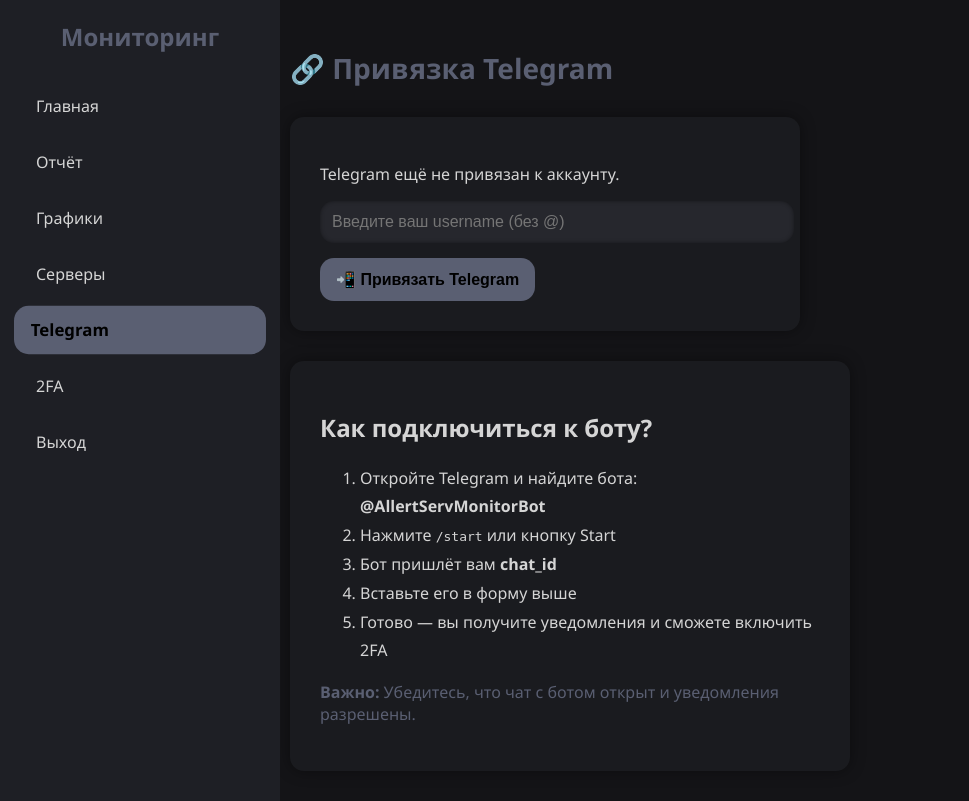
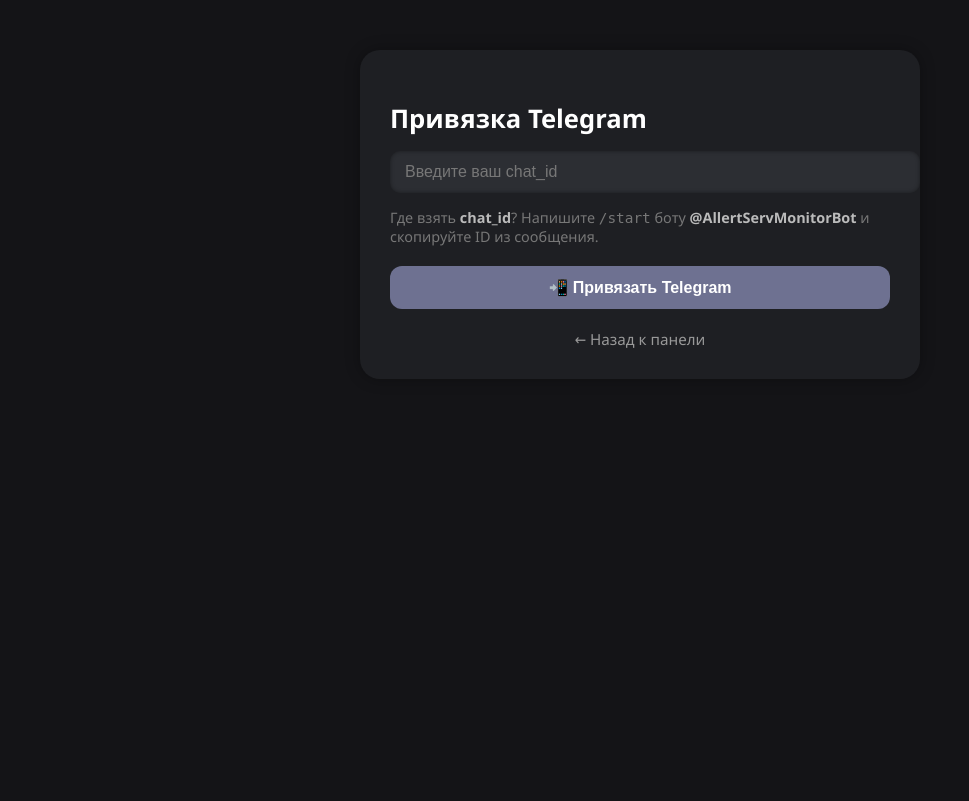
Before and after one commit to MaxFalse0/Monitoring_server, a Flask app: page /tg_connect in a window 1280 px wide. Shown: the whole page, without its empty margins (0-969 px from the left). After the commit the page ends 348 px from the top, so only its background shows below. Run offline with Flask 3, Linux system fonts and the light colour scheme; the visitor is signed in with stand-in values (Sample User, id 1); data comes from the database, SQL or seed files in the repository.

Commit message:
ALL_WORK

```diff
--- a/server_monitoring/analyze.py
+++ b/server_monitoring/analyze.py
@@ -1,10 +1,14 @@
 import requests
 import paramiko
 from server_monitoring.config import THRESHOLDS, TELEGRAM_BOT_TOKEN, AUTOHEAL_CPU
+import os
+import json
+
 
 # Дополнительные пороги
 USER_THRESHOLD = 50
 TEMP_THRESHOLD = 75
+
 
 def check_alerts(cpu, ram, disk, telegram_username=None, users=None, temp=None):
     alerts = []
@@ -27,20 +31,64 @@
         msg = "\n".join(alerts)
         send_telegram_alert(telegram_username, msg)
 
-def send_telegram_alert(user_telegram_username, message):
+MAP_PATH = "user_map.json"
+
+# def send_telegram_alert(user, message):
+#     # Если это уже chat_id (число), отправляем напрямую
+#     try:
+#         chat_id = int(user)
+#     except ValueError:
+#         # иначе ищем username → chat_id
+#         username = user.lower().lstrip("@")
+#         chat_id = None
+#         if os.path.exists(MAP_PATH):
+#             with open(MAP_PATH, "r", encoding="utf-8") as f:
+#                 user_map = json.load(f)
+#                 chat_id = user_map.get(username)
+#         if not chat_id:
+#             print(f"[Telegram] Неизвестный username: {username}")
+#             return
+#
+#     url = f"https://api.telegram.org/bot{TELEGRAM_BOT_TOKEN}/sendMessage"
+#     payload = {"chat_id": chat_id, "text": message}
+#     try:
+#         resp = requests.post(url, json=payload, timeout=10)
+#         if resp.status_code == 200:
+#             print(f"[Telegram] Сообщение отправлено → {chat_id}")
+#         else:
+#             print(f"[Telegram] Ошибка: {resp.text}")
+#     except Exception as e:
+#         print(f"[Telegram] Сбой отправки: {e}")
+
+
+def send_telegram_alert(user, message):
+    print(f"[DEBUG] Пытаюсь отправить сообщение: {message} → {user}")
+
     try:
-        chat_id = int(user_telegram_username)
+        # Если это ID (число)
+        chat_id = int(user)
+        print(f"[DEBUG] Используем как chat_id: {chat_id}")
     except ValueError:
-        print("Telegram username не является числом (chat_id).")
-        return
+        # Обрабатываем username
+        username = str(user).strip().lstrip("@").lower()
+        print(f"[DEBUG] Обрабатываем username: {username}")
+        chat_id = None
+        if os.path.exists(MAP_PATH):
+            with open(MAP_PATH, "r", encoding="utf-8") as f:
+                user_map = json.load(f)
+                chat_id = user_map.get(username)
+                print(f"[DEBUG] Найден chat_id: {chat_id}")
+        if not chat_id:
+            print(f"[Telegram] ❌ Неизвестный Telegram username: {username}")
+            return
 
     url = f"https://api.telegram.org/bot{TELEGRAM_BOT_TOKEN}/sendMessage"
     payload = {"chat_id": chat_id, "text": message}
     try:
         resp = requests.post(url, json=payload, timeout=10)
         if resp.status_code == 200:
-            print(f"Telegram-сообщение отправлено (chat_id={chat_id}).")
+            print(f"[Telegram] ✅ Сообщение отправлено: {chat_id}")
         else:
-            print(f"Ошибка при отправке Telegram: {resp.text}")
+            print(f"[Telegram] ❌ Ошибка Telegram: {resp.text}")
     except Exception as e:
-        print(f"Ошибка при запросе к Telegram: {e}")
+        print(f"[Telegram] ❌ Сбой отправки: {e}")
--- a/server_monitoring/telegram_bot.py
+++ b/server_monitoring/telegram_bot.py
@@ -1,21 +1,37 @@
 import logging
 import time
+import json
+import os
 
 from telegram.ext import Updater, CommandHandler
 from telegram import Update
 from telegram.ext.callbackcontext import CallbackContext
 from server_monitoring.config import TELEGRAM_BOT_TOKEN
 
-logging.basicConfig(
-    format='%(asctime)s - %(name)s - %(levelname)s - %(message)s',
-    level=logging.INFO
-)
+MAP_PATH = "user_map.json"
+
+def load_map():
+    if os.path.exists(MAP_PATH):
+        with open(MAP_PATH, "r", encoding="utf-8") as f:
+            return json.load(f)
+    return {}
+
+def save_map(data):
+    with open(MAP_PATH, "w", encoding="utf-8") as f:
+        json.dump(data, f, ensure_ascii=False, indent=2)
 
 def start_command(update: Update, context: CallbackContext):
     if update.message.from_user.is_bot:
-        return  # Игнорируем команды от ботов
+        return
 
     chat_id = update.effective_chat.id
+    username = update.message.from_user.username
+
+    if username:
+        user_map = load_map()
+        user_map[username.lower()] = chat_id
+        save_map(user_map)
+
     text = (
         "Привет! Я бот для уведомлений о мониторинге.\n"
         f"Ваш chat_id: {chat_id}\n\n"
@@ -24,19 +40,14 @@
     )
     update.message.reply_text(text)
 
-
 def run_bot():
     print("Telegram bot is starting...")
 
     updater = Updater(token=TELEGRAM_BOT_TOKEN, use_context=True)
     dispatcher = updater.dispatcher
-
     dispatcher.add_handler(CommandHandler("start", start_command))
-    # Не добавляем MessageHandler => на любые другие сообщения молчим
 
     updater.start_polling()
-    print("Telegram bot is running in background (thread).")
-
-    # Вместо idle() в потоке делаем самописный цикл
+    print("Telegram bot is running in background.")
     while True:
         time.sleep(1)
--- a/server_monitoring/templates/tg_connect.html
+++ b/server_monitoring/templates/tg_connect.html
@@ -1,32 +1,111 @@
-{% extends "base.html" %}
-{% block title %}Telegram{% endblock %}
-{% block content %}
-<h1 class="page-title">🔗 Привязка Telegram</h1>
+<!DOCTYPE html>
+<html lang="ru">
+<head>
+    <meta charset="UTF-8">
+    <title>Привязка Telegram</title>
+    <link rel="stylesheet" href="{{ url_for('static', filename='styles.css') }}">
+    <style>
+        .form-block {
+            max-width: 500px;
+            margin: 50px auto;
+            padding: 30px;
+            background-color: #1e1f23;
+            border-radius: 20px;
+            box-shadow: 0 0 15px #00000050;
+        }
+        .form-block h2 {
+            margin-bottom: 15px;
+            font-size: 1.6rem;
+            color: #fff;
+        }
+        .form-block .current {
+            margin-bottom: 15px;
+            color: #aaa;
+        }
+        .form-block .current strong {
+            color: #fff;
+        }
+        .input-group input {
+            width: 100%;
+            padding: 12px 15px;
+            background-color: #2c2e33;
+            border: none;
+            border-radius: 10px;
+            color: #fff;
+            font-size: 1rem;
+        }
+        .input-group input::placeholder {
+            color: #777;
+        }
+        .form-hint {
+            margin-top: 8px;
+            font-size: 0.9rem;
+            color: #777;
+        }
+        .form-hint b {
+            color: #bbb;
+        }
+        .error {
+            color: #ff5e5e;
+            background: #2a1f1f;
+            padding: 10px 15px;
+            border-radius: 8px;
+            margin-top: 10px;
+        }
+        .btn {
+            display: block;
+            margin-top: 20px;
+            padding: 12px;
+            width: 100%;
+            background: #6e7191;
+            color: white;
+            border: none;
+            border-radius: 12px;
+            font-size: 1rem;
+            cursor: pointer;
+            transition: 0.3s ease;
+        }
+        .btn:hover {
+            background: #888bb0;
+        }
+        .back-link {
+            display: block;
+            margin-top: 20px;
+            text-align: center;
+            font-size: 0.95rem;
+            color: #999;
+            text-decoration: none;
+        }
+        .back-link:hover {
+            text-decoration: underline;
+        }
+    </style>
+</head>
+<body>
+<div class="form-block">
+    <h2>Привязка Telegram</h2>
 
-<div class="connect-form island" style="max-width: 450px;">
-    {% if current_tg %}
-        <p>Ваш Telegram уже привязан: <strong>@{{ current_tg }}</strong></p>
-    {% else %}
-        <p>Telegram ещё не привязан к аккаунту.</p>
+    {% if current_tg and current_tg.isdigit() and current_tg|length >= 6 %}
+    <div class="current">✅ Telegram привязан: <strong>{{ current_tg }}</strong></div>
+    {% elif current_tg %}
+    <div class="error">⚠️ Текущий chat_id "{{ current_tg }}" некорректен. Пожалуйста, введите правильный ID.</div>
     {% endif %}
 
-    <form method="POST">
+    {% if error %}
+        <div class="error">{{ error }}</div>
+    {% endif %}
+
+    <form method="post">
         <div class="input-group">
-            <input type="text" name="telegram_username" placeholder="Введите ваш username (без @)" required>
+            <input type="text" name="telegram_username" placeholder="Введите ваш chat_id" required>
         </div>
-        <button type="submit">📲 Привязать Telegram</button>
+        <div class="form-hint">
+            Где взять <b>chat_id</b>? Напишите <code>/start</code> боту <b>{{ bot_name }}</b> и скопируйте ID из сообщения.
+        </div>
+        <button type="submit" class="btn">📲 Привязать Telegram</button>
     </form>
+
+    <a href="{{ url_for('dashboard') }}" class="back-link">← Назад к панели</a>
 </div>
-
-<div class="connect-form island" style="margin-top: 30px; max-width: 500px;">
-    <h2>Как подключиться к боту?</h2>
-    <ol style="line-height: 1.8;">
-        <li>Откройте Telegram и найдите бота: <strong>{{ bot_name }}</strong></li>
-        <li>Нажмите <code>/start</code> или кнопку Start</li>
-        <li>Бот пришлёт вам <strong>chat_id</strong></li>
-        <li>Вставьте его в форму выше</li>
-        <li>Готово — вы получите уведомления и сможете включить 2FA</li>
-    </ol>
-    <p style="margin-top:10px;color:var(--primary);"><strong>Важно:</strong> Убедитесь, что чат с ботом открыт и уведомления разрешены.</p>
-</div>
-{% endblock %}
+</body>
+</html>
```
Also changed, not shown: server_monitoring/templates/report.html (+9 -1 lines), server_monitoring/templates/twofa_verify.html (+85 -2 lines), server_monitoring/web.py (+114 -50 lines).
